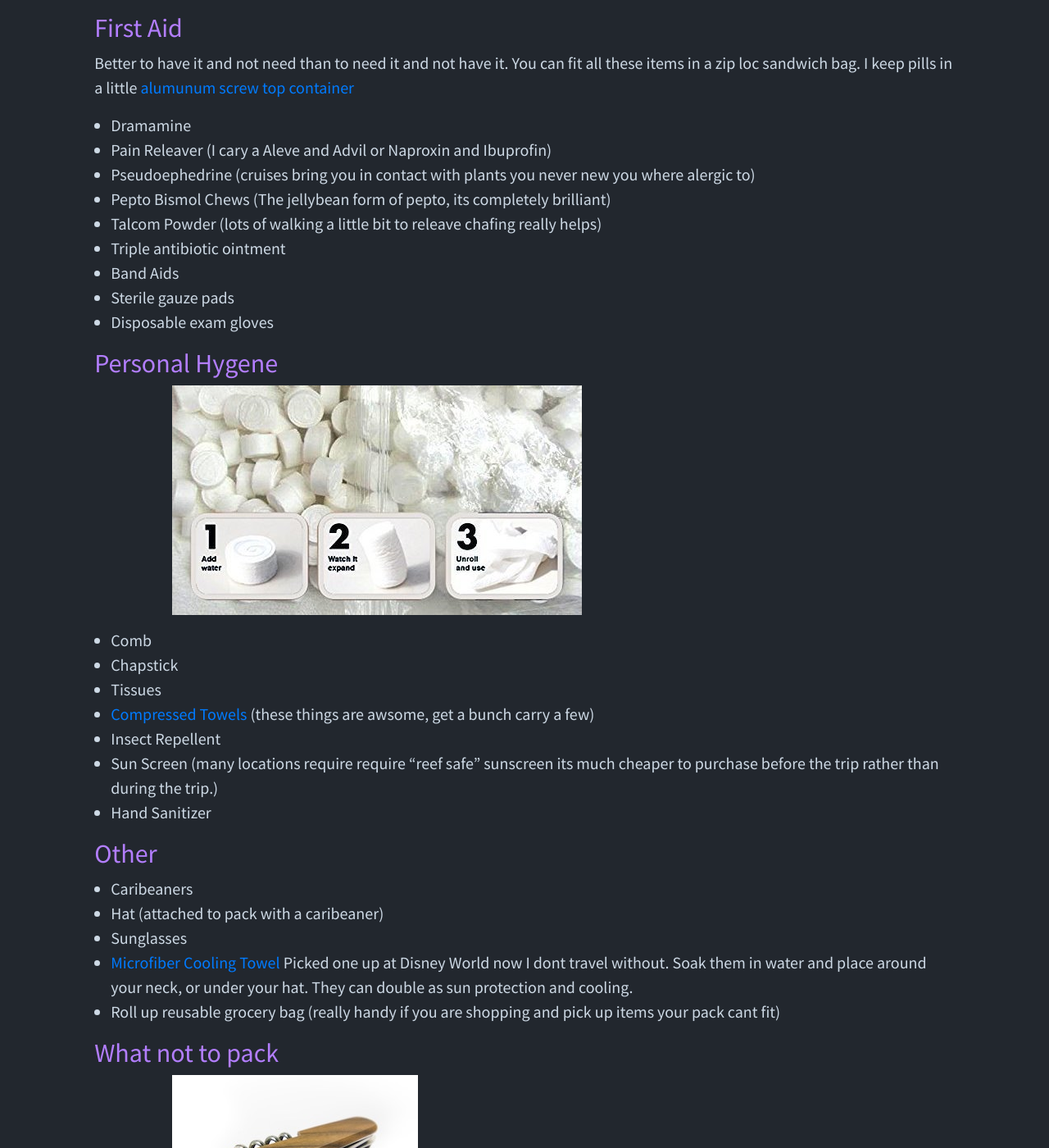
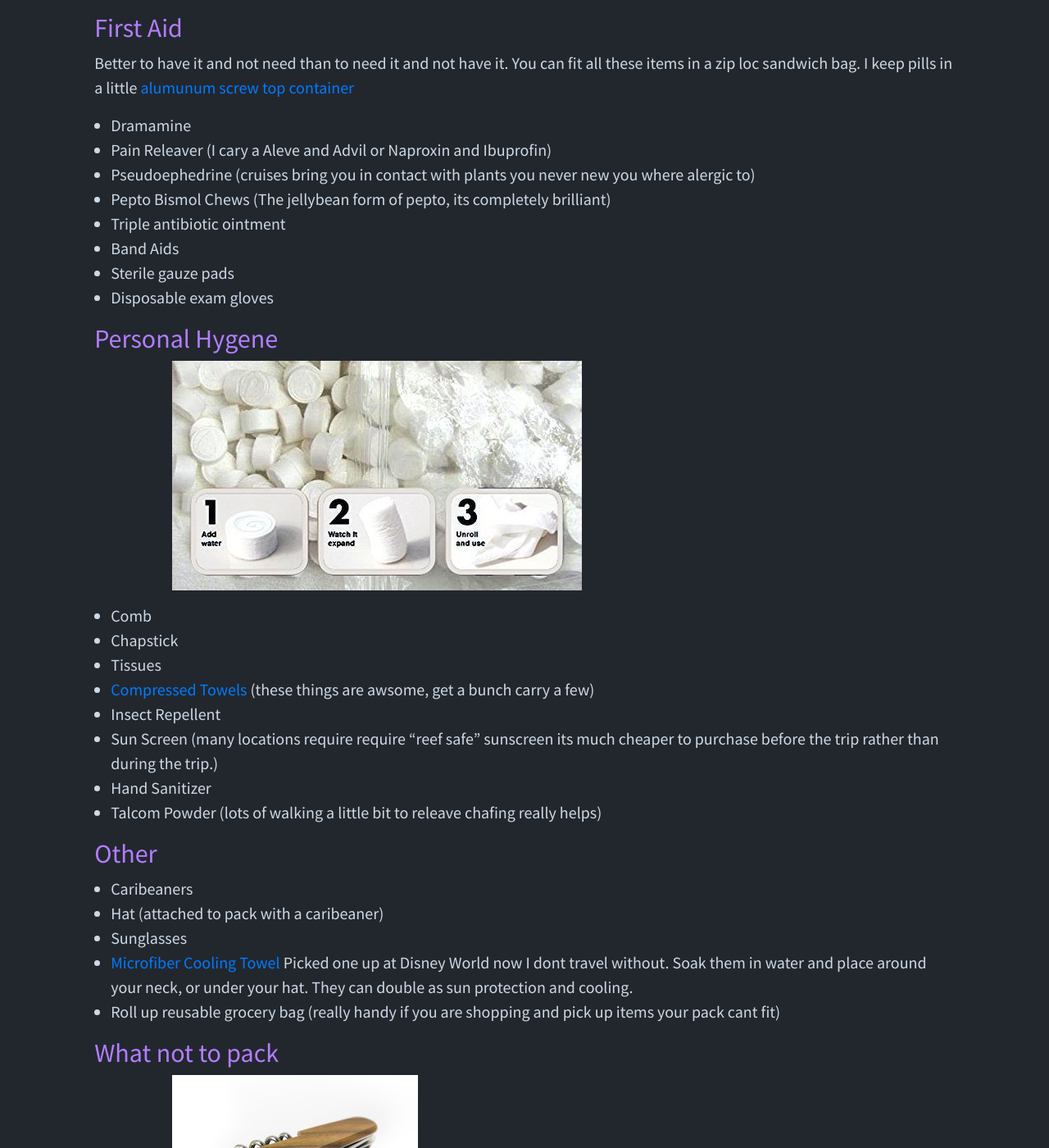
Before and after one commit to mjh2901/mikehathaway.com, a Jekyll site: the page built from _posts/2023-09-09-cruise-day-bag.md, in a window 1280 px wide and 1400 px high, scrolled down 3423 px. Shown: the whole window at 82% size. Built offline with Jekyll 4.4.1, drawn with Linux system fonts in a browser that asks for light colours; part of the change alters nothing that is shown.

```diff
--- a/_posts/2023-09-09-cruise-day-bag.md
+++ b/_posts/2023-09-09-cruise-day-bag.md
@@ -75,7 +75,6 @@ Better to have it and not need than to need it and not have it.  You can fit all
 - Pain Releaver (I cary a Aleve and Advil or Naproxin and Ibuprofin)
 - Pseudoephedrine (cruises bring you in contact with plants you never new you where alergic to)
 - Pepto Bismol Chews (The jellybean form of pepto, its completely brilliant)
-- Talcom Powder (lots of walking a little bit to releave chafing really helps)
 - Triple antibiotic ointment
 - Band Aids
 - Sterile gauze pads
@@ -90,6 +89,7 @@ Better to have it and not need than to need it and not have it.  You can fit all
 - Insect Repellent
 - Sun Screen (many locations require require "reef safe" sunscreen its much cheaper to purchase before the trip rather than during the trip.)
 - Hand Sanitizer
+- Talcom Powder (lots of walking a little bit to releave chafing really helps)
 
 ## Other
 - Caribeaners
```
